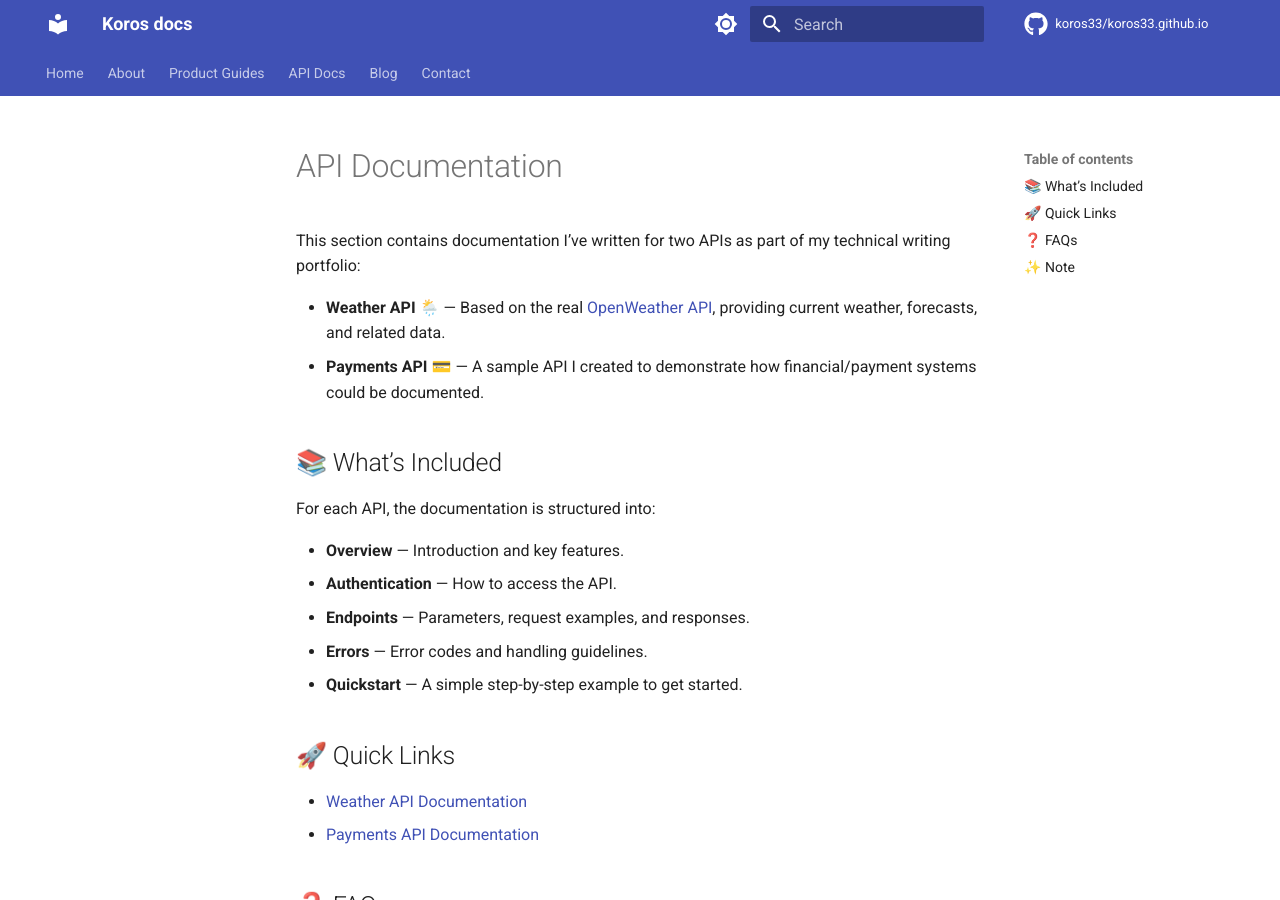
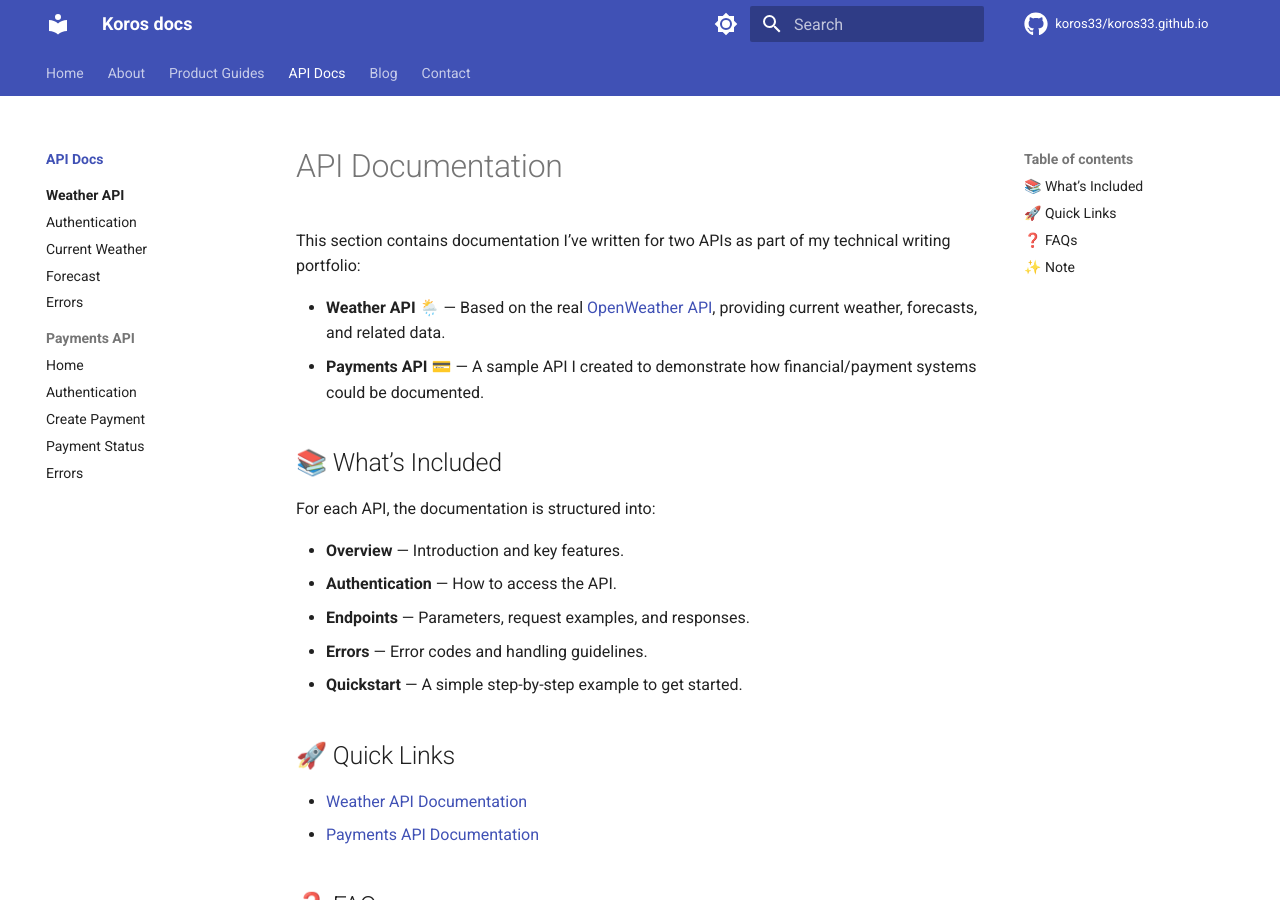
Before and after one commit to koros33/koros33.github.io, an MkDocs documentation site: the page built from docs/apidocs/index.md, in a window 1280 px wide and 900 px high. Built offline with MkDocs 1.6.1 and Material for MkDocs 9.7.7, drawn with Linux system fonts in a browser that asks for light colours; comment, search, counter and statistics services are not loaded; the version menu is left out.

Commit message:
mkdocs.yml

```diff
--- a/mkdocs.yml
+++ b/mkdocs.yml
@@ -109,17 +109,18 @@ nav:
       - Markdown: productguides/markdown.md
       - Whitepaper: productguides/whitepaper.md
   - API Docs:
+      - Home: apidocs/index.md
       - Weather API:
           - Home: apidocs/weatherapi/index.md
           - Authentication: apidocs/weatherapi/authentication.md
-          - Current: apidocs/weatherapi/currentweather.md
+          - Current Weather: apidocs/weatherapi/currentweather.md
           - Forecast: apidocs/weatherapi/forecast.md
           - Errors: apidocs/weatherapi/errors.md
       - Payments API:
           - Home: apidocs/paymentsapi/index.md
           - Authentication: apidocs/paymentsapi/authentication.md
-          - Create: apidocs/paymentsapi/createpayment.md
-          - Status: apidocs/paymentsapi/getstatus.md
+          - Create Payment: apidocs/paymentsapi/createpayment.md
+          - Payment Status: apidocs/paymentsapi/getstatus.md
           - Errors: apidocs/paymentsapi/errors.md
   - Blog: blogs/index.md
   - Contact: contact.md
```
